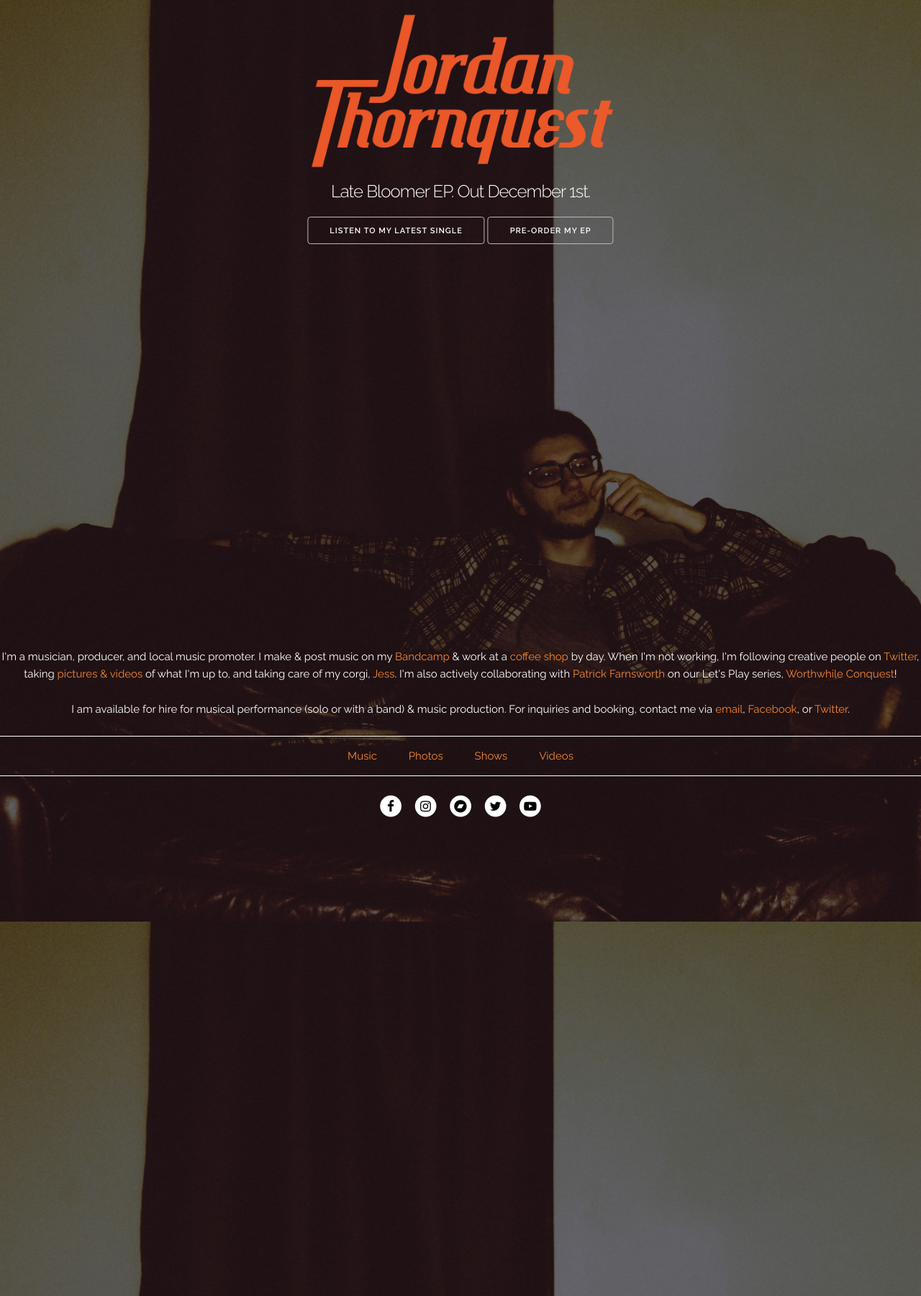
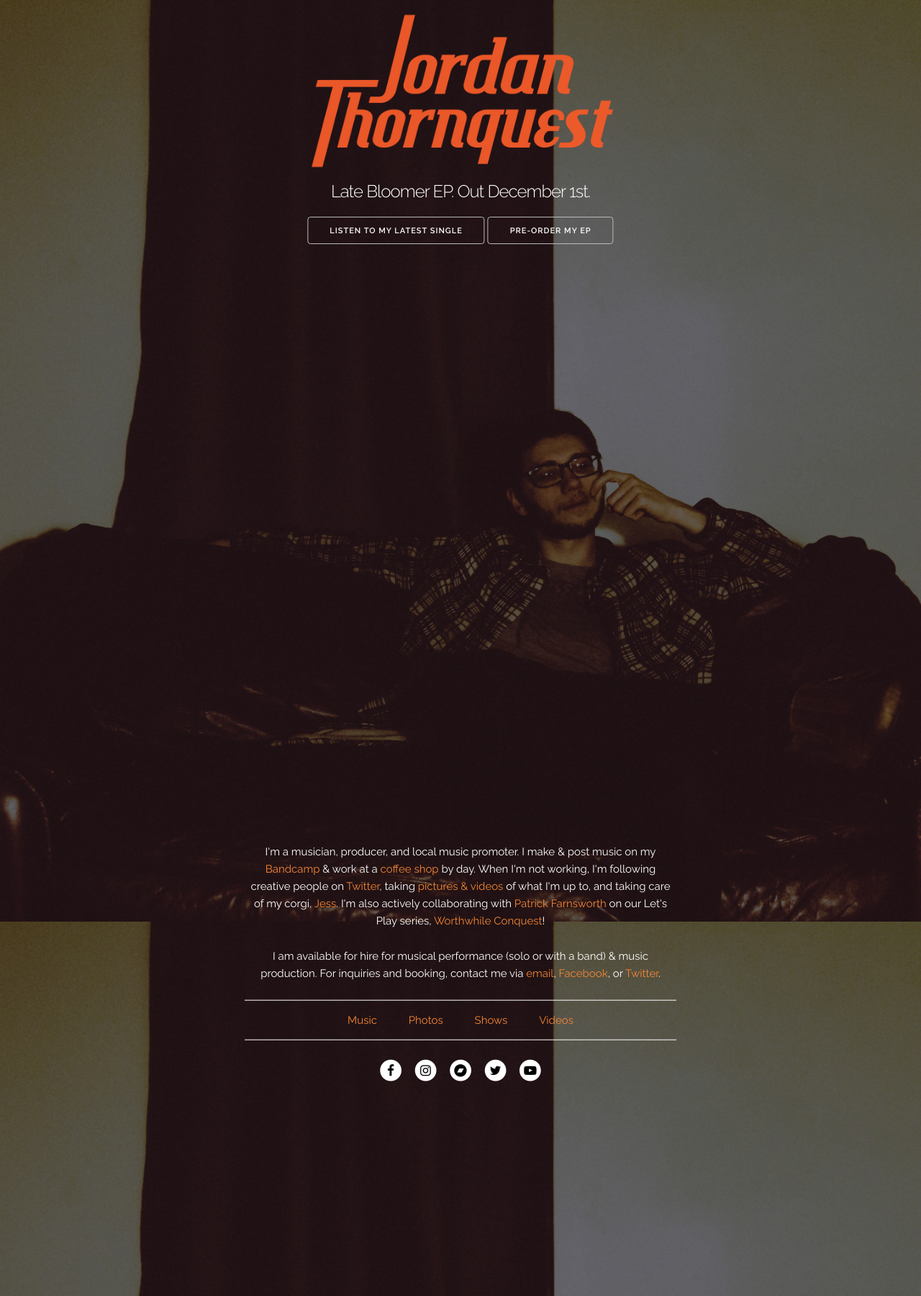
Before and after one commit to jordanthornquest/mains-and-monitors, a Jekyll site: the page built from index.html, in a window 1280 px wide. Shown: the whole page at 72% size. Built offline with Jekyll 4.4.1, drawn with Linux system fonts in a browser that asks for light colours; nearby versions of some CDN libraries.

Commit message:
Update index.html

```diff
--- a/index.html
+++ b/index.html
@@ -19,7 +19,7 @@ layout: default
   </div>
 </div>
 <div class="intro-2">
-  <div class="intro-2-content">
+  <div class="intro-content-2">
     <p>I'm a musician, producer, and local music promoter. I make &amp; post music on my <a href="http://music.jordanthornquest.com">Bandcamp</a> &amp; work at a <a href="http://twinbeanscoffee.com">coffee shop</a> by day. When I'm not working, I'm following creative people on <a href="https://twitter.com/jsthornquest">Twitter</a>, taking <a href="https://instagram.com/jordanthornquest"> pictures &amp; videos</a> of what I'm up to, and taking care of my corgi, <a href="https://www.instagram.com/p/BUtA--CliKX/">Jess</a>. I'm also actively collaborating with <a href="https://www.lastborninthewilderness.com">Patrick Farnsworth</a> on our Let's Play series, <a href="https://www.youtube.com/channel/UCv9mCJbMA4Xw-E9Um_h1Csw">Worthwhile Conquest</a>!</p>
     <p>I am available for hire for musical performance (solo or with a band) &amp; music production. For inquiries and booking, contact me via <a href="mailto:me@jordanthornquest.com">email</a>, <a href="http://facebook.com/jordanthornquestofficial">Facebook</a>, or <a href="http://twitter.com/jsthornquest">Twitter</a>.</p>
     <nav class="desktop-nav">
```
